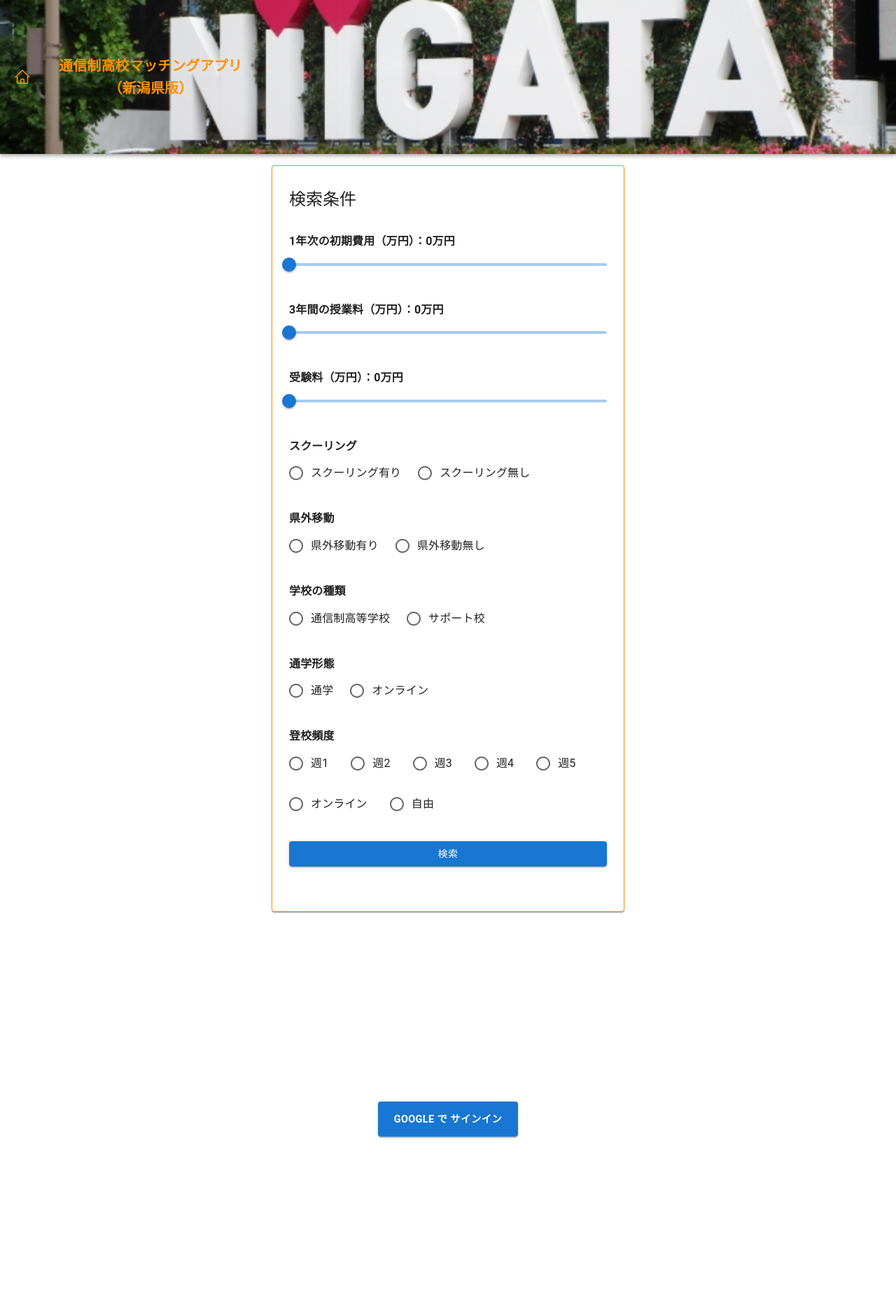
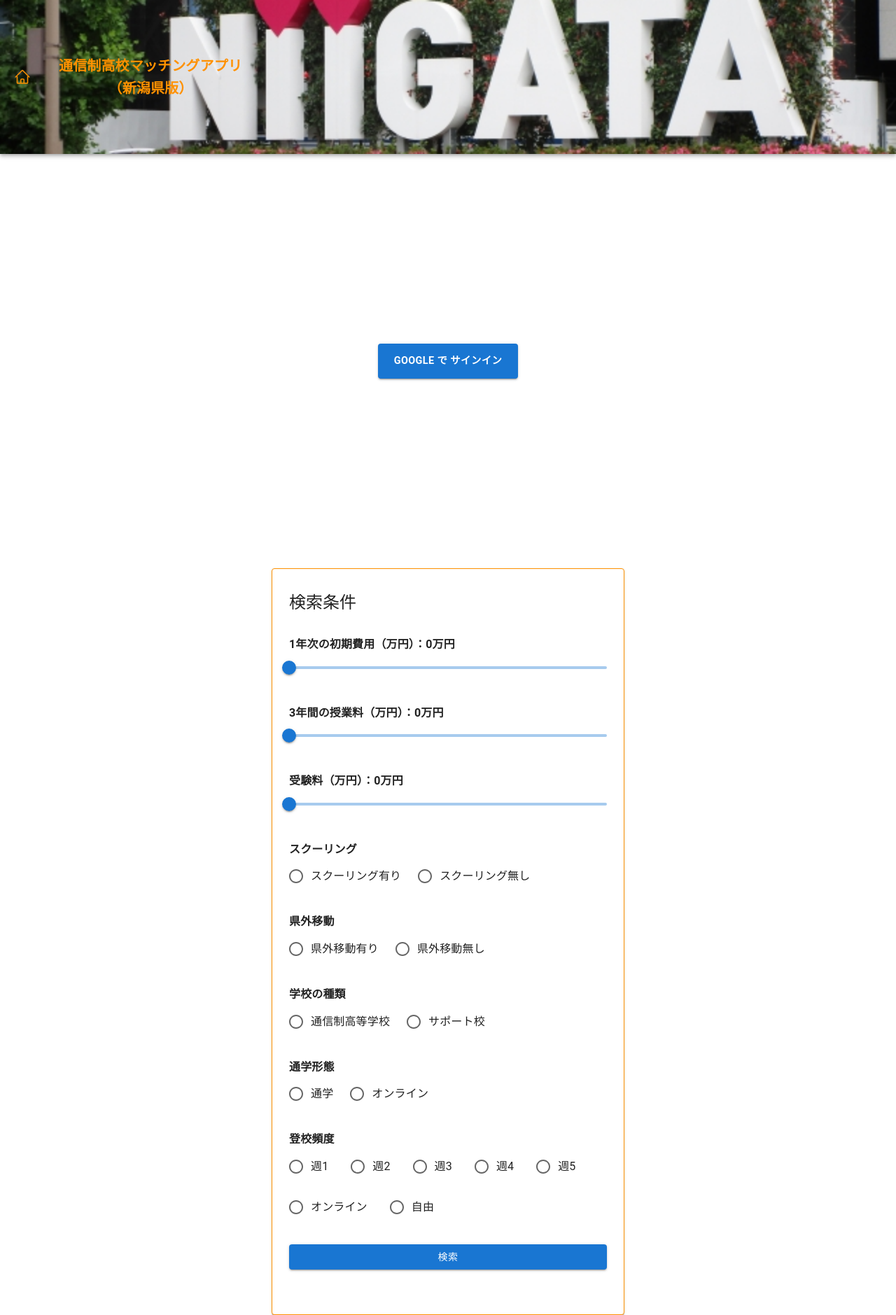
Before and after one commit to Sug1re/correspondence-app, a Next.js app: page / in a window 1280 px wide. Shown: the whole page at 70% size. Built offline with nearby package versions, Linux system fonts and the light colour scheme; no server answers; the database is empty.

Commit message:
ログイン機能あり

```diff
--- a/app/page.tsx
+++ b/app/page.tsx
@@ -16,8 +16,8 @@ export default async function Home() {
             height: "100vh", // 画面全体の高さ
           }}
         >
+          <Component.Login />
           <Component.Form />
-          <Component.Login />
         </Box>
       </Container>
     </>
```
